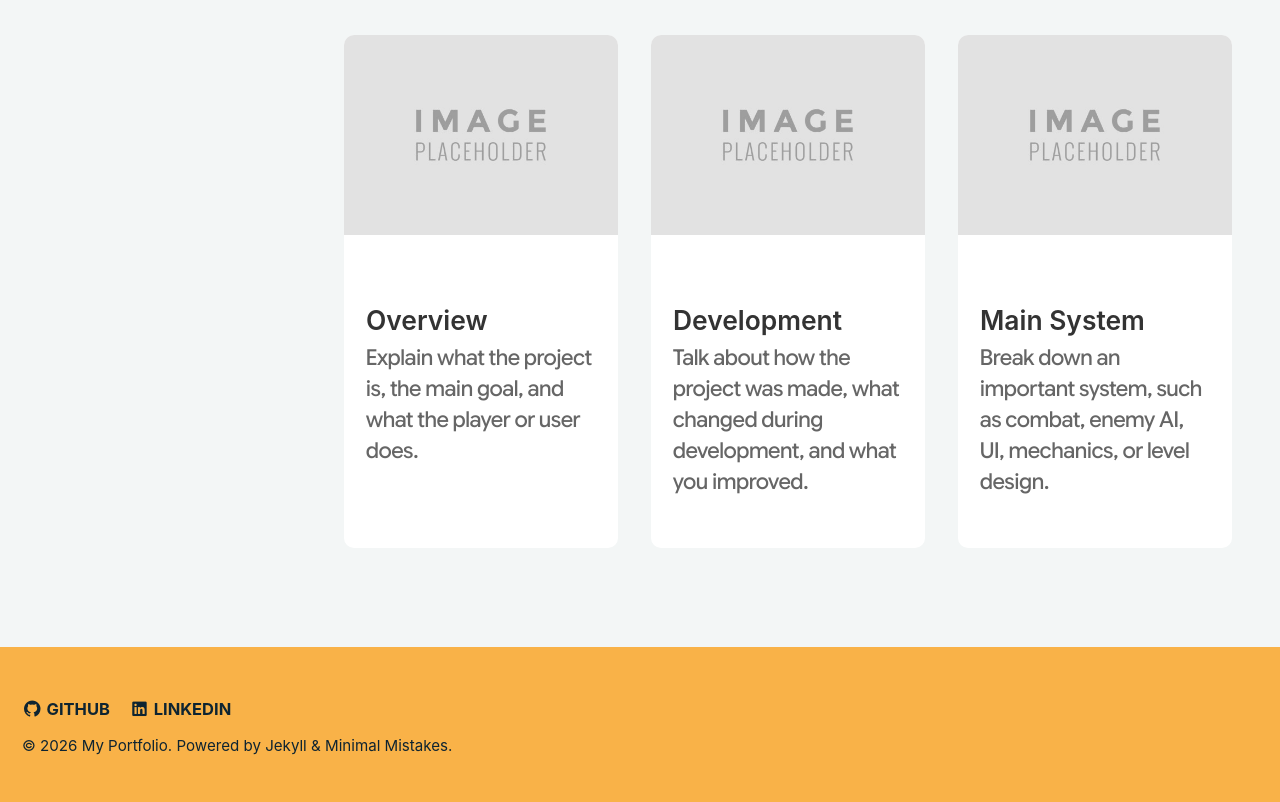
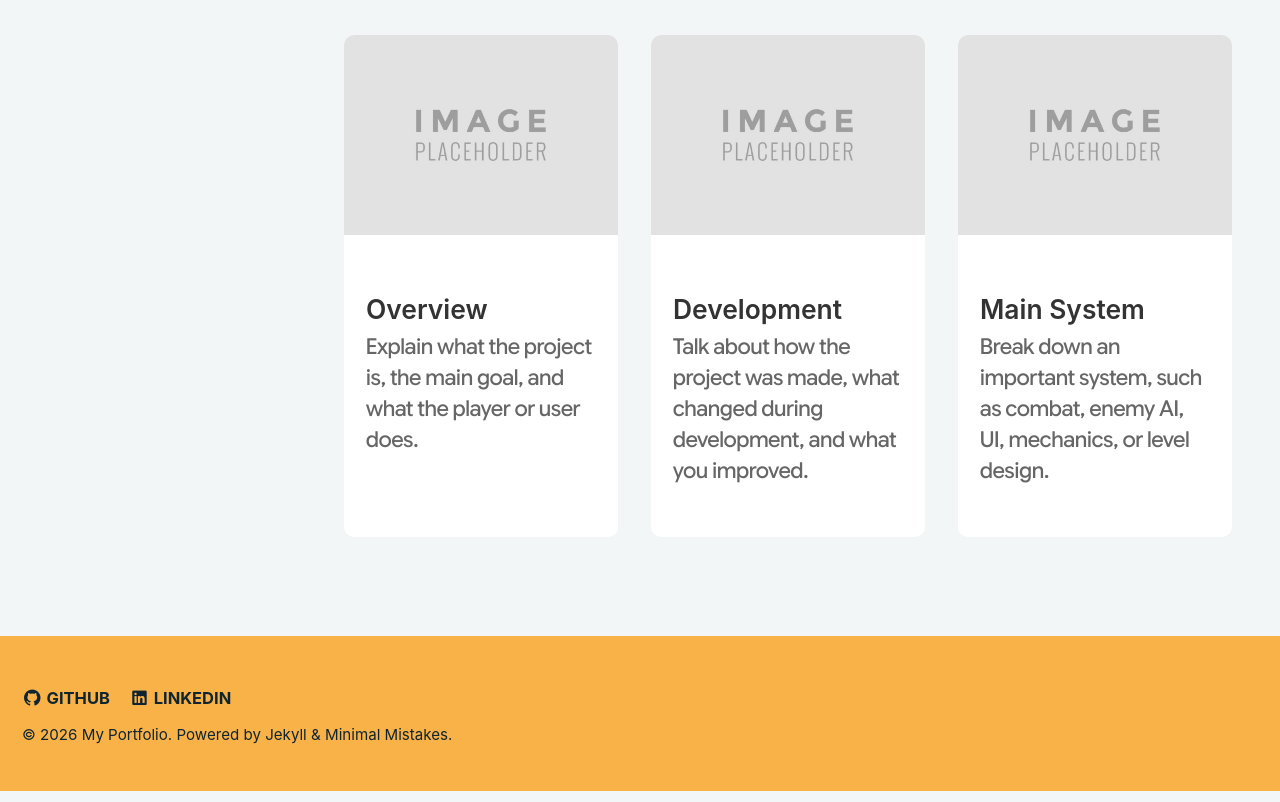
Before and after one commit to AlexUlster/AlexUlster.github.io, a Jekyll site: the page built from _pages/projects.md, in a window 1280 px wide. Shown: the part 844-1646 px from the top of the page. Built offline with Jekyll 4.4.1, drawn with Linux system fonts in a browser that asks for light colours.

Commit message:
Update project-cards.html

```diff
--- a/_includes/project-cards.html
+++ b/_includes/project-cards.html
@@ -25,7 +25,7 @@
   }
 
   .info-content {
-    padding: 0.8rem 1rem 1rem 1rem; /* tighter top padding */
+    padding: 0.3rem 1rem 1rem 1rem;
   }
 
   .info-title {
```
